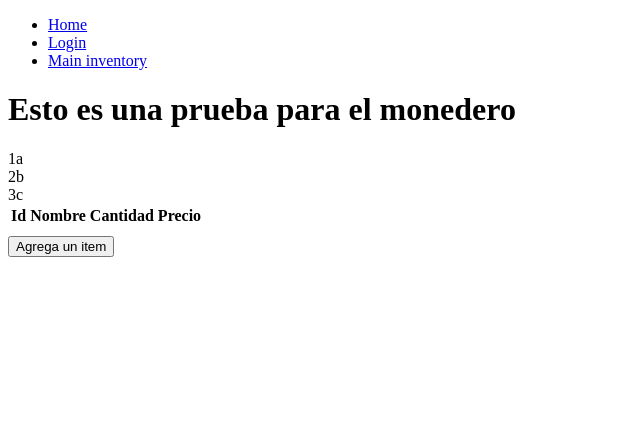
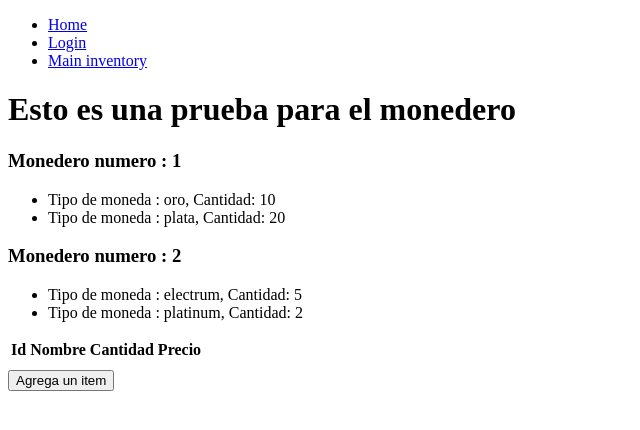
Before and after one commit to Veluxian/pp_001, a React (Create React App) app in the folder front_pp_01/: page /maininventory in a window 1280 px wide. Shown: the top 430 px of the page, without its empty margins (0-640 px from the left). Built offline with nearby package versions, Linux system fonts and the light colour scheme.

Commit message:
implementamos correctamente la visualizacion del monedero

```diff
--- a/front_pp_01/src/components/Purse.js
+++ b/front_pp_01/src/components/Purse.js
@@ -1,12 +1,22 @@
 import React from "react";
 
-export const  Purse = ({coins}) => {
+export const  Purse = ({currency}) => {
+    if (!currency || !Array.isArray(currency)) {
+        return(<div> no hay datos</div>)
+    }
+
     return(
         <div className="Purse">
-            {Object.entries(coins).map(([coinType, amount]) => (
-                <div key={coinType} className="coin-type">
-                    <span className="coin-amount">{amount}</span>
-                    <span className="coin-name">{coinType}</span>
+            {currency.map((purse) => (
+                <div key={purse.idPurse}>
+                    <h3> Monedero numero : {purse.idPurse}</h3>
+                    <ul>
+                        {purse.coins.map((coins) => (
+                            <li key={coins}>
+                                Tipo de moneda : {coins.coinType}, Cantidad: {coins.quantity}
+                            </li>
+                        ))}
+                    </ul>
                 </div>
             ))}
         </div>
--- a/front_pp_01/src/pages/MainInventory.js
+++ b/front_pp_01/src/pages/MainInventory.js
@@ -8,7 +8,22 @@ export const MainInventory = () => {
     //const {items} = usePurse();
     //const {coins} = useInventory();
 
-    const coins = {a:1, b:2, c:3};
+    const currency = [
+        {
+            idPurse : 1,
+            coins: [
+            { coinType: "oro", quantity : 10},
+            {coinType :"plata", quantity:20},
+            ]
+        },
+        {
+            idPurse :2,
+            coins: [
+                { coinType :"electrum", quantity: 5},
+                {coinType: "platinum", quantity: 2},
+            ]
+        },
+    ];
     const items = [{a1:1, a2:2, a3:3}, {b1:1, b2:2, b3:3}];
     const { isModalOpen, openModal, closeModal } = useModal();
 
@@ -16,7 +31,7 @@ export const MainInventory = () => {
         <>
         <div>
             <h1>Esto es una prueba para el monedero</h1>
-            <Purse coins={coins} />
+            <Purse currency={currency} />
         </div>
         <div>
             <Inventory data={items} />
```
